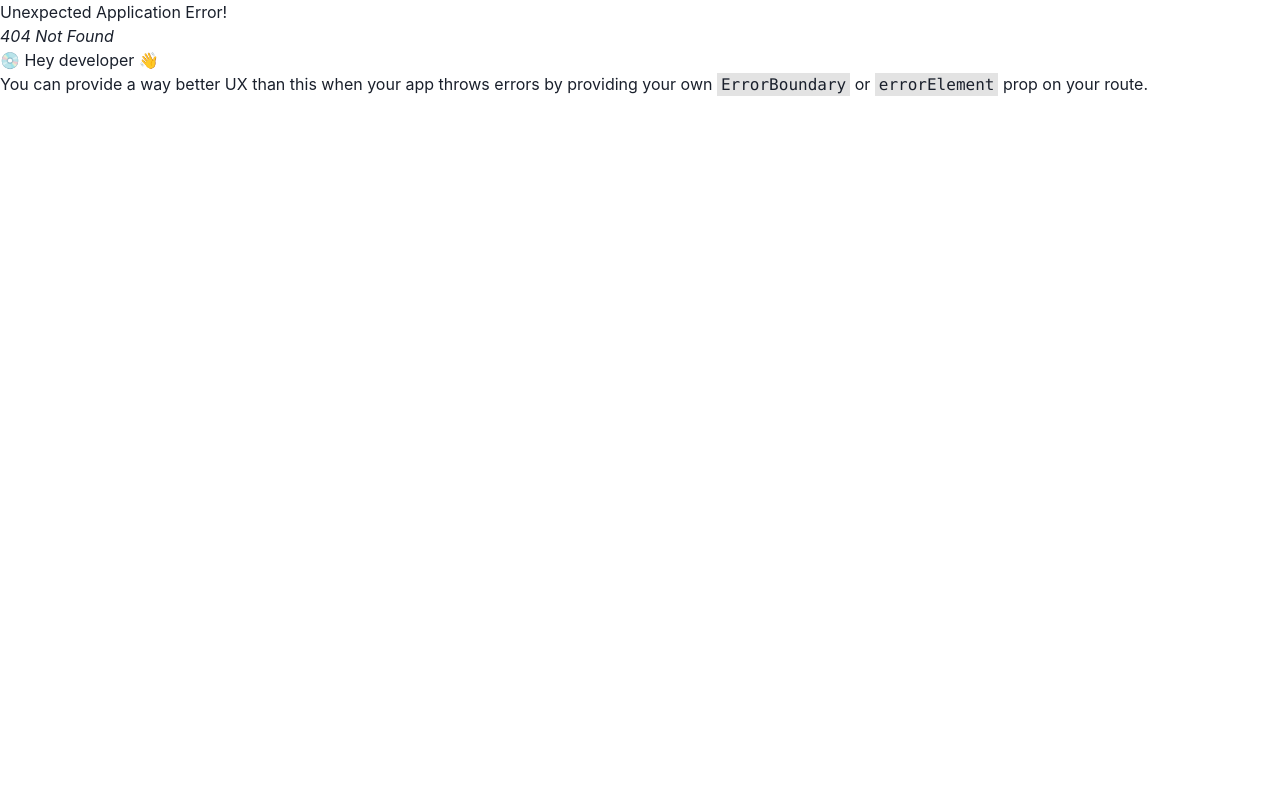
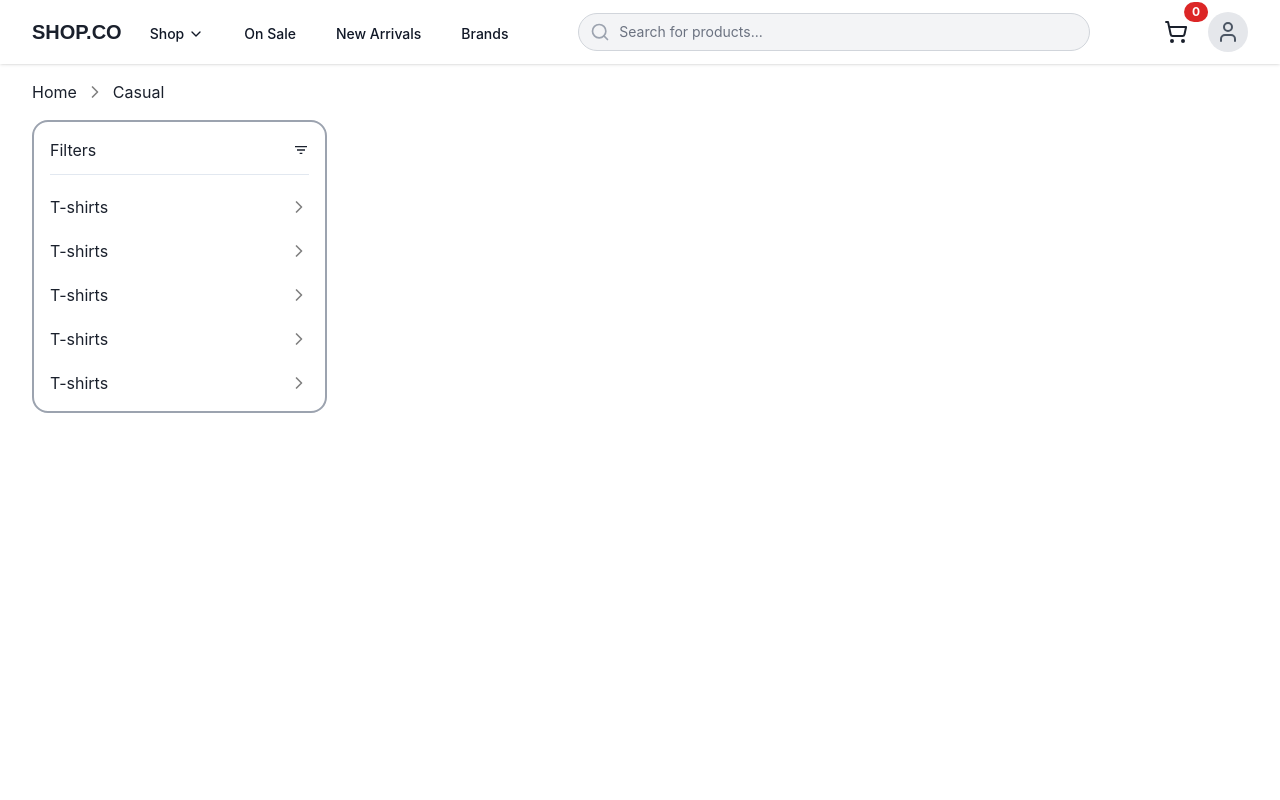
Before and after one commit to yousefjoe1/vite-react, a React (Vite) app: page /categories in a window 1280 px wide. Before the commit this address had no page. Shown: the top 800 px of the page. Built offline with nearby package versions, Linux system fonts and the light colour scheme; no server answers.

Commit message:
create category page - add filter 1 section and prepate fething and product container

```diff
--- /dev/null
+++ b/src/Pages/CategoriesPage/CategoriesPage.jsx
@@ -0,0 +1,73 @@
+import React from "react";
+
+import { Breadcrumb, BreadcrumbItem, BreadcrumbLink } from "@chakra-ui/react";
+
+import { ChevronRightIcon } from "lucide-react";
+import { MdFilterList } from "react-icons/md";
+import { Link, useSearchParams } from "react-router-dom";
+import { filter1 } from "./categoriesData";
+import useFetch from "../../_hooks/useFetch";
+import MySpinner from "../../_components/MainLayout/MySpinner";
+
+const CategoriesPage = () => {
+  const { data, isLoading, isError } = useFetch("products");
+  const [searchParams] = useSearchParams();
+  let categoryName = searchParams.get("category");
+  //   console.log();
+
+  return (
+    <div className="max-w-7xl mx-auto px-4 sm:px-6 lg:px-8">
+      <Breadcrumb
+        spacing="8px"
+        mt={4}
+        separator={<ChevronRightIcon size={20} color="gray" />}
+      >
+        <BreadcrumbItem>
+          <BreadcrumbLink href="#">Home</BreadcrumbLink>
+        </BreadcrumbItem>
+        <BreadcrumbItem>
+          <BreadcrumbLink href="#">Casual</BreadcrumbLink>
+        </BreadcrumbItem>
+      </Breadcrumb>
+
+      <div className="flex gap-5 mt-4">
+        <div className="filters lg:block hidden p-4 w-[295px] border-2 rounded-2xl border-gray-400">
+          <h3 className="flex justify-between items-center">
+            <span>Filters</span>
+            <span>
+              <MdFilterList />
+            </span>
+          </h3>
+
+          <hr className="mt-3" />
+
+          <div className="categories mt-3">
+            {filter1.map((el, id) => (
+              <Link
+                key={id}
+                to={`/categories?category=${el.link}`}
+                className="mt-5 flex justify-between items-center"
+              >
+                <span>{el.name}</span>
+                <ChevronRightIcon size={20} color="gray" />
+              </Link>
+            ))}
+          </div>
+        </div>
+
+        {isError || isLoading ? (
+          <MySpinner />
+        ) : (
+          <div className="products">
+            <h3 className="font-bold"> {categoryName} </h3>
+
+
+
+          </div>
+        )}
+      </div>
+    </div>
+  );
+};
+
+export default CategoriesPage;
--- /dev/null
+++ b/src/Pages/CategoriesPage/categoriesData.js
@@ -0,0 +1,7 @@
+export const filter1 = [
+    {name: 'T-shirts',link: 't-shirts'},
+    {name: 'T-shirts',link: 't-shirts'},
+    {name: 'T-shirts',link: 't-shirts'},
+    {name: 'T-shirts',link: 't-shirts'},
+    {name: 'T-shirts',link: 't-shirts'}
+]
--- /dev/null
+++ b/src/_components/MainLayout/MySpinner.jsx
@@ -0,0 +1,16 @@
+import { Spinner } from "@chakra-ui/react";
+import React from "react";
+
+const MySpinner = () => {
+  return (
+    <Spinner
+      thickness="4px"
+      speed="0.65s"
+      emptyColor="gray.200"
+      color="blue.500"
+      size="xl"
+    />
+  );
+};
+
+export default MySpinner;
--- a/src/main.jsx
+++ b/src/main.jsx
@@ -14,6 +14,7 @@ import Home from "./Pages/Home/Home.jsx";
 import Cart from "./Pages/Cart/Cart.jsx";
 import Admin from "./Pages/admin/Admin.jsx";
 import Auth from "./Pages/Auth/Auth.jsx";
+import CategoriesPage from "./Pages/CategoriesPage/CategoriesPage.jsx";
 
 
 const queryClient = new QueryClient();
@@ -31,6 +32,11 @@ const router = createBrowserRouter([
       {
         path: "cart",
         element: <Cart />,
+      },
+
+      {
+        path: "categories",
+        element: <CategoriesPage />,
       },
       {
         path: "admin",
```
